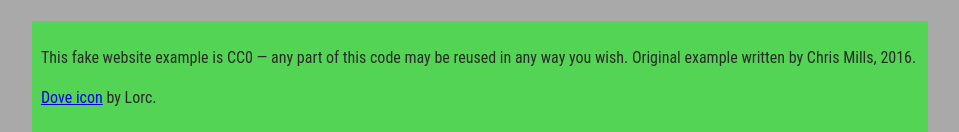
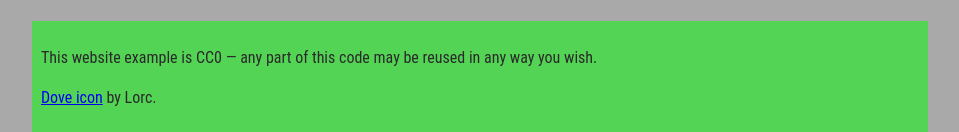
Before and after one commit to cliu2017/Birds, a plain HTML site: page index.html in a window 1280 px wide. Shown: the part 1418-1550 px from the top of the page, without its empty margins (160-1119 px from the left). Drawn offline with Linux system fonts and the light colour scheme.

Commit message:
Update index.html

```diff
--- a/index.html
+++ b/index.html
@@ -58,8 +58,7 @@
       <iframe src="https://www.google.com/maps/embed?pb=!1m18!1m12!1m3!1d3314.0948133627217!2d151.0766563496903!3d-33.83566542467412!2m3!1f0!2f0!3f0!3m2!1i1024!2i768!4f13.1!3m3!1m2!1s0x6b12a4c27e62cf4b%3A0xd76c3705665b0f0e!2sBird+Hide!5e0!3m2!1sen!2sau!4v1562385808898!5m2!1sen!2sau" width="600" height="450" frameborder="0" style="border:0" allowfullscreen></iframe>
     </h2>
     <footer>
-      <p>This fake website example is CC0 — any part of this code may be reused in any way you wish. Original example written by Chris Mills, 2016.</p>
-
+      <p>This website example is CC0 — any part of this code may be reused in any way you wish.
       <p><a href="http://game-icons.net/lorc/originals/dove.html">Dove icon</a> by Lorc.</p>
     </footer>
   </body>
```
